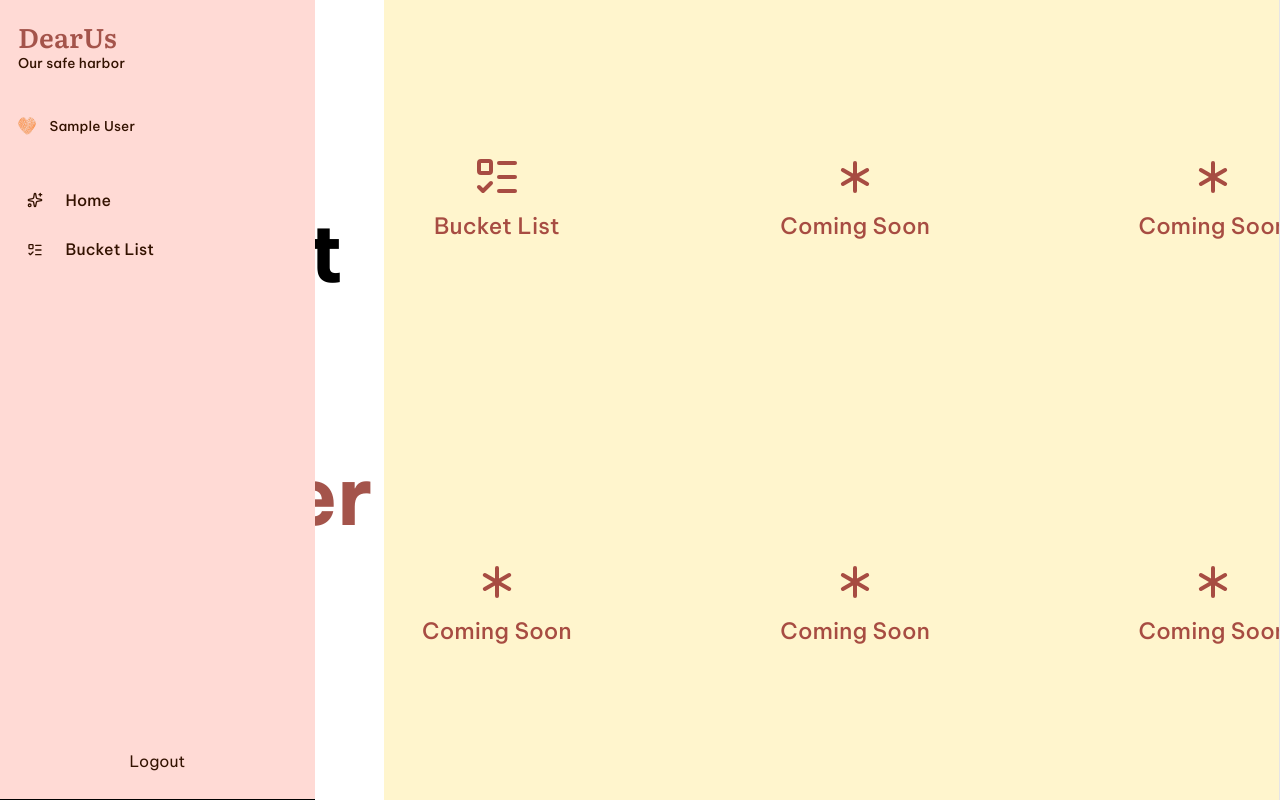
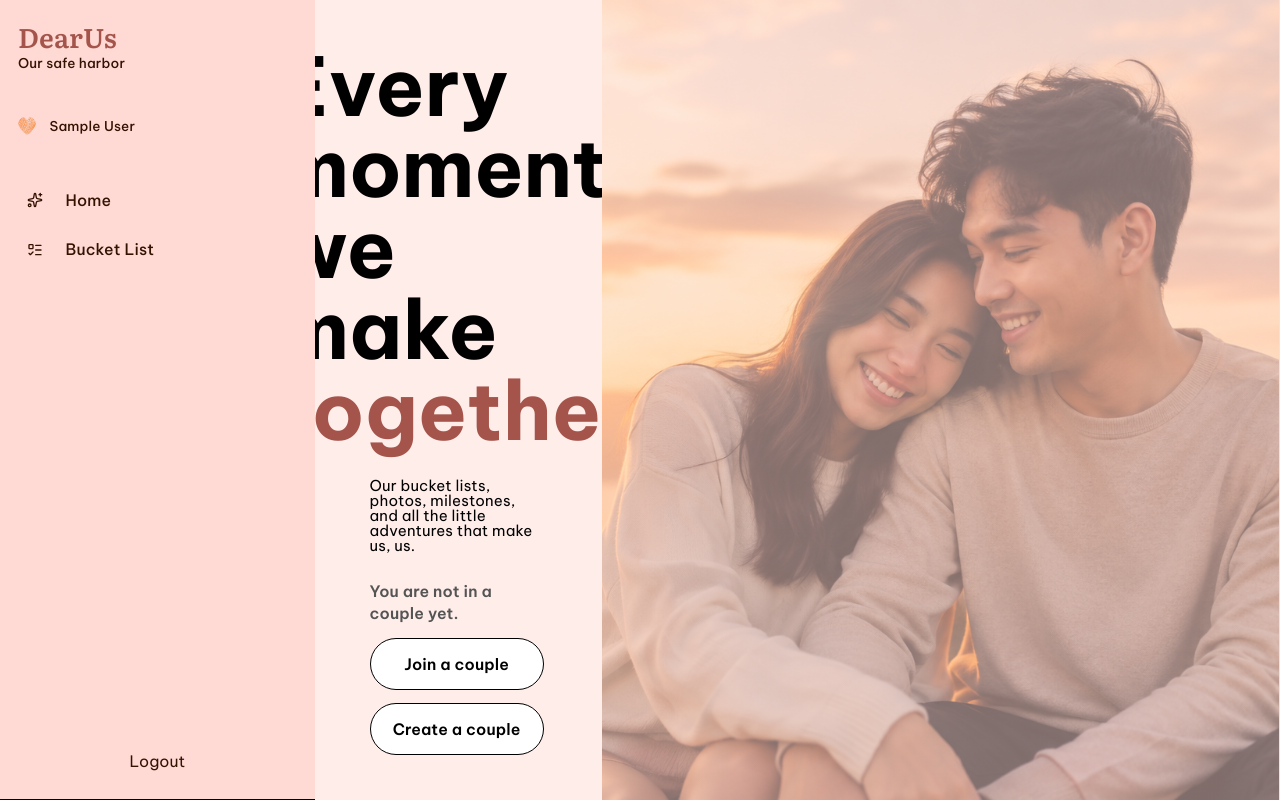
Before and after one commit to jokserpokser/dearUs-app, a React (Vite) app in the folder frontend/: page /dashboard in a window 1280 px wide. Built offline with nearby package versions, Linux system fonts and the light colour scheme; sample sign-in values are in the browser's storage; a web font is replaced by a local one.

Commit message:
feat: add background image to Dashboard and update CommonButton styles

```diff
--- a/frontend/src/components/CommonComponents.tsx
+++ b/frontend/src/components/CommonComponents.tsx
@@ -9,7 +9,7 @@ export const CommonButton = ({
 }) => {
   return (
     <button
-      className="w-full border-black border text-black font-semibold py-2 px-4 rounded hover:bg-[#f5cfb6] hover:*:text-white transition-colors duration-300 cursor-pointer *"
+      className="w-full border border-black text-black bg-white font-semibold py-3 px-4 rounded-4xl hover:bg-[#FFDAD5] hover:*:text-white transition-colors duration-300 cursor-pointer *"
       onClick={onClick}
     >
       {text}
--- a/frontend/src/pages/Dashboard.tsx
+++ b/frontend/src/pages/Dashboard.tsx
@@ -1,9 +1,7 @@
-import { CommonButton, DashboardItem } from "../components/CommonComponents";
+import { CommonButton } from "../components/CommonComponents";
 import { Navbar } from "../components/Navbar";
 import { useAuth } from "../context/AuthContext";
-import heartIcon from "../assets/icons/drawn-heart-icon.png";
 import { useNavigate } from "react-router-dom";
-import { ListTodo, Asterisk } from "lucide-react";
 export const Dashboard = () => {
   const navigate = useNavigate();
   const { user } = useAuth();
@@ -11,16 +9,8 @@ export const Dashboard = () => {
   return (
     <>
       <Navbar />
-      <div className="min-h-screen flex items-center bg-white overflow-y-auto">
+      <div className="min-h-screen ml-69 flex items-center bg-[#FFEDEA] overflow-y-auto">
         <div className="flex-1 min-w-0 h-screen flex flex-col items-center text-center justify-center">
-          <span className="bg-[#fff5cd] px-3 py-3 rounded-3xl text-black mb-10">
-            <img
-              src={heartIcon}
-              alt="heart"
-              className="w-6 h-6 inline-block mr-2"
-            />
-            {user?.name}
-          </span>
           <div className="flex flex-col gap-6 items-center text-7xl max-w-175 w-[60%] text-start">
             <span className="font-bold text-black">
               Every moment we make{" "}
@@ -52,42 +42,15 @@ export const Dashboard = () => {
             )}
           </div>
         </div>
-
-        <div className="flex-none bg-[#fff5cd] w-[70%] min-w-[320px] flex flex-col justify-center h-screen z-10 items-center ">
-          <div className="grid grid-cols-2 lg:grid-cols-3 gap-40">
-            {/* Items for Navigation */}
-            <DashboardItem
-              label="Bucket List"
-              icon={ListTodo}
-              onClick={() => navigate("/bucket-list")}
-            />
-            <DashboardItem
-              label="Coming Soon"
-              icon={Asterisk}
-              onClick={() => {}}
-            />
-            <DashboardItem
-              label="Coming Soon"
-              icon={Asterisk}
-              onClick={() => {}}
-            />
-            <DashboardItem
-              label="Coming Soon"
-              icon={Asterisk}
-              onClick={() => {}}
-            />
-            <DashboardItem
-              label="Coming Soon"
-              icon={Asterisk}
-              onClick={() => {}}
-            />
-            <DashboardItem
-              label="Coming Soon"
-              icon={Asterisk}
-              onClick={() => {}}
-            />
-          </div>
-        </div>
+        <div
+          className="flex-none w-[70%] min-w-[320px] flex flex-col justify-center h-screen z-10 items-center"
+          style={{
+            backgroundImage:
+              "linear-gradient(rgba(255, 218, 213, 0.5), rgba(255, 218, 213, 0.5)), url(/src/assets/images/CoupleBG.png)",
+            backgroundSize: "cover",
+            backgroundPosition: "center",
+          }}
+        ></div>
       </div>
     </>
   );
```
Also changed, not shown: frontend/src/assets/images/CoupleBG.png (added).
